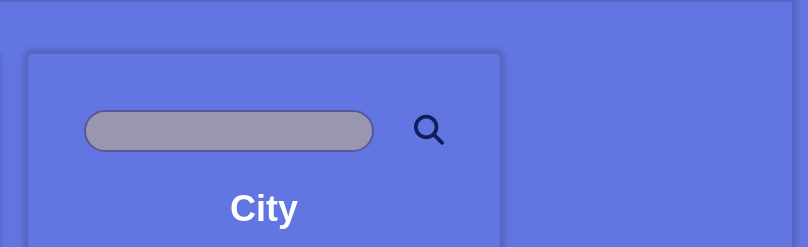
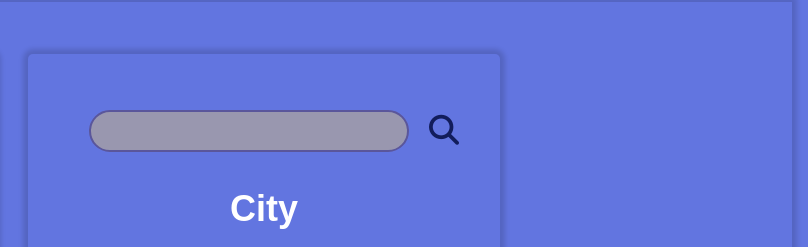
Before and after one commit to Swardha/Weather-App, a plain HTML site: page index.html in a window 1280 px wide. Shown: the part 126-373 px from the top of the page, 472-1280 px from the left. Drawn offline with Linux system fonts and the light colour scheme.

Commit message:
Update style.css

```diff
--- a/style.css
+++ b/style.css
@@ -101,6 +101,7 @@ img{
   padding:10px 10px ;
   width: 80%;
   margin: 1.25rem;
+  color:white;
   background-color: rgb(153, 151, 175);
   border: 2px solid rgb(90, 86, 155);
   border-radius: 2rem;
@@ -117,7 +118,7 @@ img{
     border:none;
     outline:none;
     font-size: 30px;
-    margin: 1.25rem ;
+    /* margin: 1.25rem ; */
 }
 
 .search-box #search-btn:hover{
```
